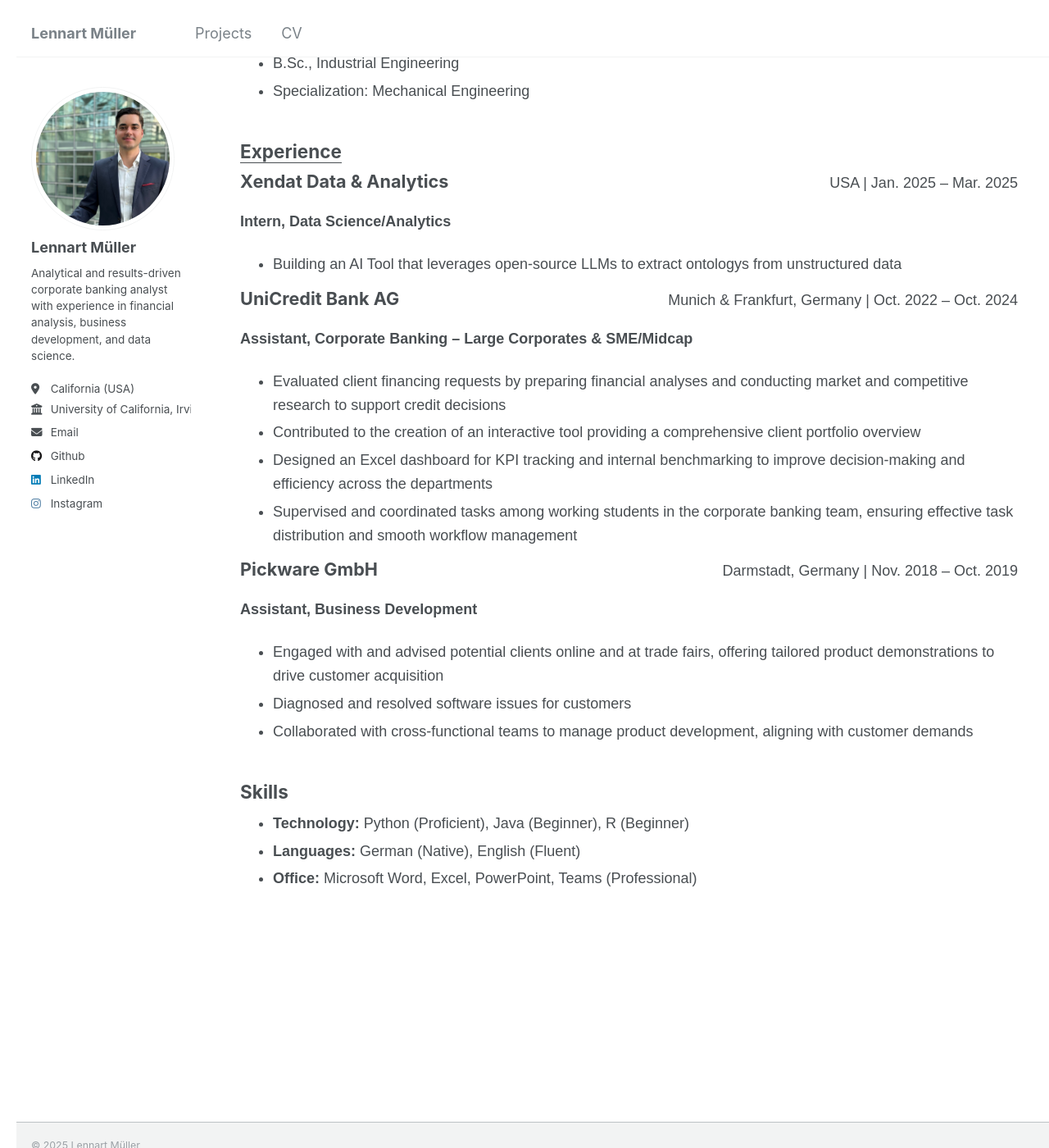
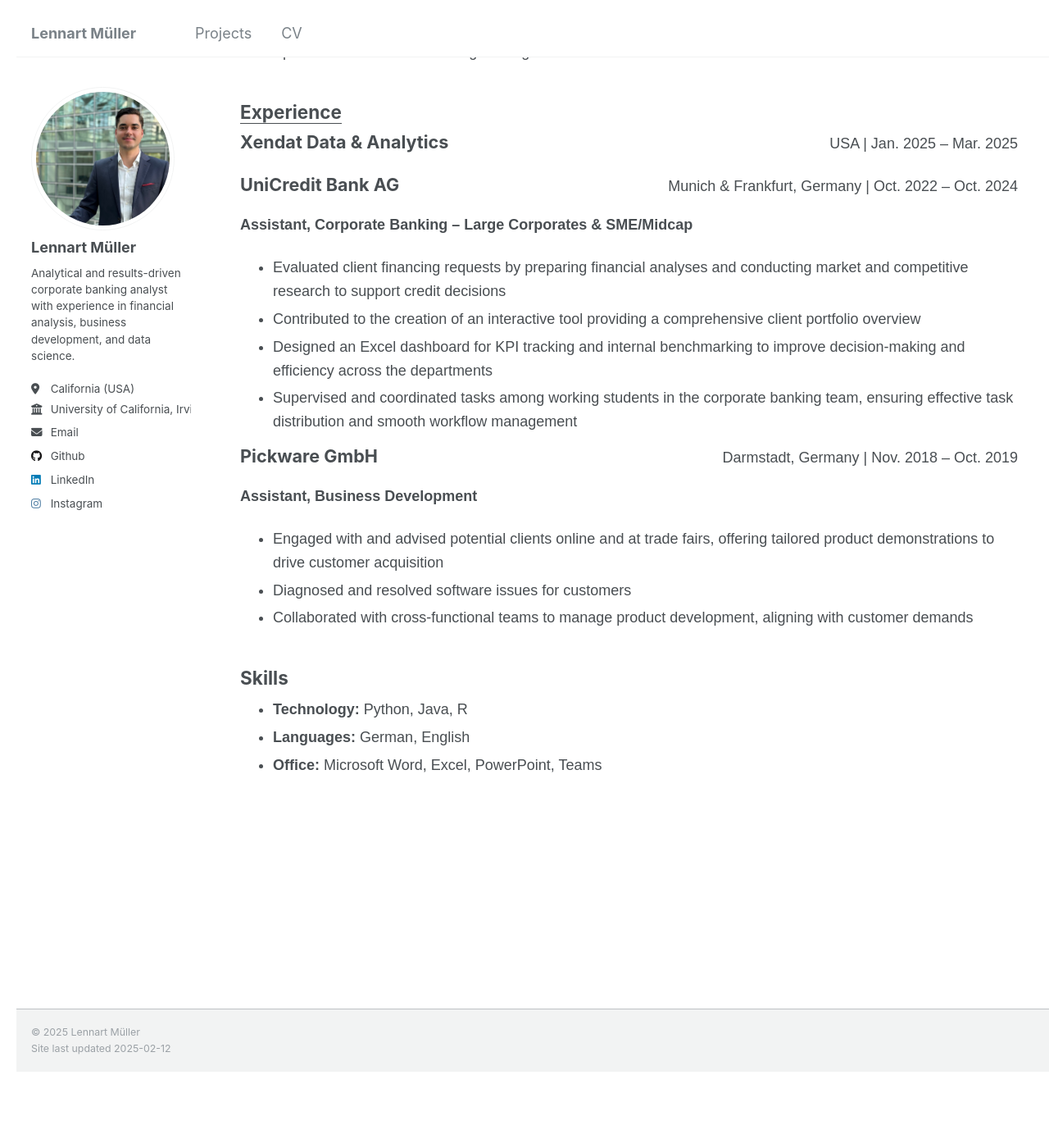
Before and after one commit to lennartmueller123/lennartmueller123.github.io, a Jekyll site: the page built from _pages/cv.html, in a window 1280 px wide and 1400 px high, scrolled down 514 px. Shown: the whole window at 82% size. Built offline with Jekyll 4.4.1, drawn with Linux system fonts in a browser that asks for light colours; after the commit the page ends 1820 px from its top, so only the background shows below that; some of the changed text lies outside the part shown.

Commit message:
Update cv.html

```diff
--- a/_pages/cv.html
+++ b/_pages/cv.html
@@ -103,9 +102,9 @@
                 <h3>Xendat Data & Analytics</h3>
                 <p>USA | Jan. 2025 – Mar. 2025</p>
             </div>
-            <p><strong>Intern, Data Science/Analytics</strong></p>
+            <p style="margin-top: 5px;><strong>Intern, Data Science/Analytics</strong></p>
             <ul>
-                <li>Building an AI Tool that leverages open-source LLMs to extract ontologys from unstructured data</li>
+                <li>Built an AI Tool that leverages open-source LLMs to extract ontologies from unstructured data and creates knowledge graphs based on that</li>
             </ul>
         </div>
 
@@ -138,11 +137,11 @@
     </div>
 
     <div class="section skills">
-        <h2>Skills</h2>
+        <h2><u></u>Skills</u></h2>
         <ul>
-            <li><strong>Technology:</strong> Python (Proficient), Java (Beginner), R (Beginner)</li>
-            <li><strong>Languages:</strong> German (Native), English (Fluent)</li>
-            <li><strong>Office:</strong> Microsoft Word, Excel, PowerPoint, Teams (Professional)</li>
+            <li><strong>Technology:</strong> Python, Java, R</li>
+            <li><strong>Languages:</strong> German, English</li>
+            <li><strong>Office:</strong> Microsoft Word, Excel, PowerPoint, Teams</li>
         </ul>
     </div>
 </body>
```
Also changed, not shown: other parts of _pages/cv.html (+1 -2 lines).
